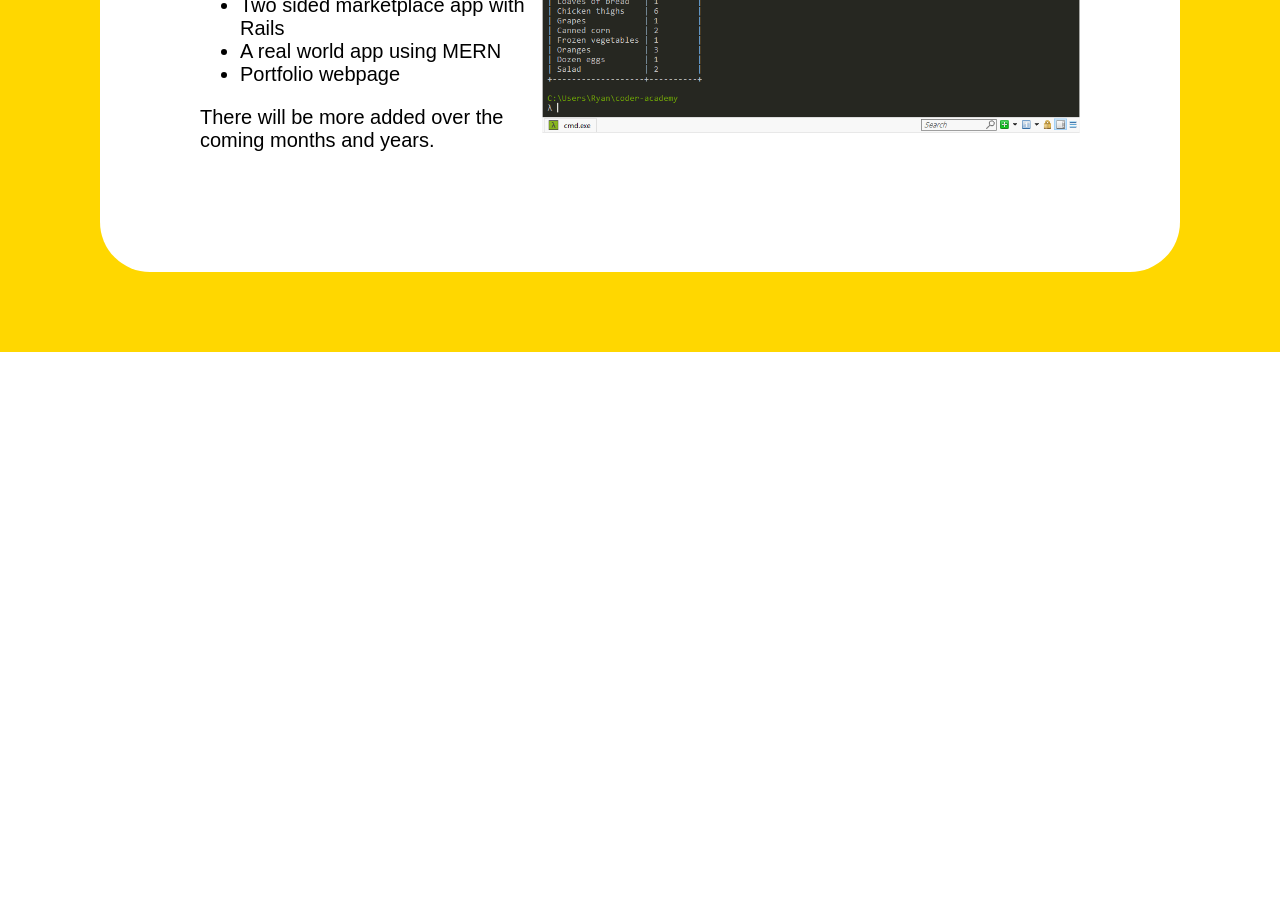
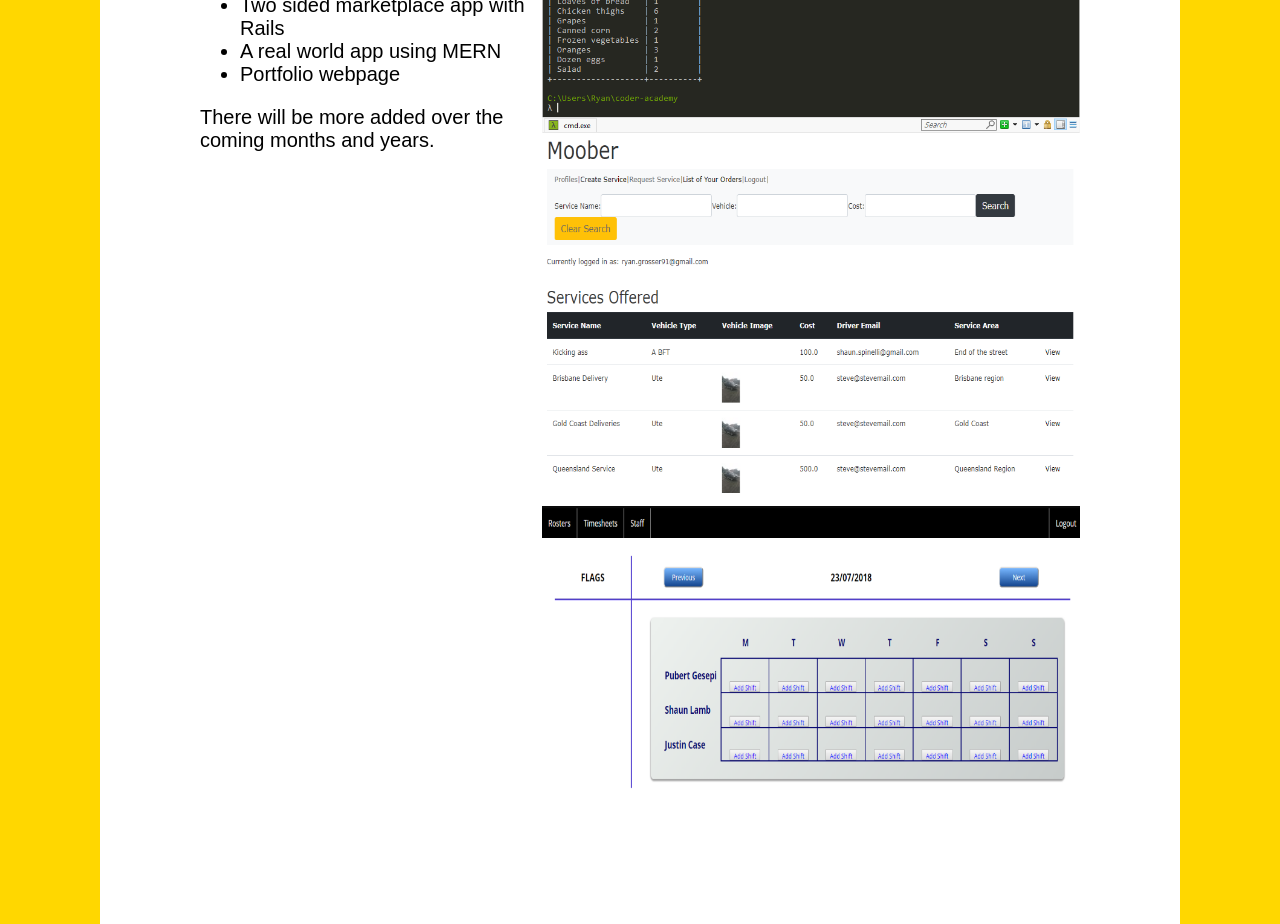
Before and after one commit to RyanG91/React-portfolio, a React (Create React App) app: page / in a window 1280 px wide. Shown: the part 2260-3184 px from the top of the page. Before the commit the page ends 2612 px from the top, so only its background shows below. Built offline with nearby package versions, Linux system fonts and the light colour scheme; a web font is replaced by a local one.

Commit message:
Added some other projects in the my projects section

```diff
--- a/src/components/MyProjects.js
+++ b/src/components/MyProjects.js
@@ -1,6 +1,8 @@
 import React, { Component } from 'react';
 import '../styles/MyProjects.css'
 import ShoppingList from '../images/Shopping-list.png'
+import TwoSidedMarketplace from '../images/TwoSidedMarketplace.png'
+import RealWorldApp from '../images/RealWorldApp.png'
 
 class MyProjects extends Component {
     render() {
@@ -25,6 +27,16 @@ class MyProjects extends Component {
                             <img src={ShoppingList} className="projectImages" alt="Shopping List"/>
                         </a>
                     </div>
+                    <div>
+                        <a href="https://github.com/RyanG91/delivery" rel="noopener noreferrer" target="_blank">
+                            <img src={TwoSidedMarketplace} className="projectImages" alt="Two Sided Marketplace" />
+                        </a>
+                    </div>
+                    <div>
+                        <a href="https://github.com/jgeltchrobb/Agnes" rel="noopener noreferrer" target="_blank">
+                            <img src={RealWorldApp} className="projectImages" alt="Real World Project" />
+                        </a>
+                    </div>
                 </div>
 
             </div>
```
Also changed, not shown: src/images/RealWorldApp.png (renamed from src/images/React-app.png), src/images/TwoSidedMarketplace.png (renamed from src/images/Moving-app.png).
